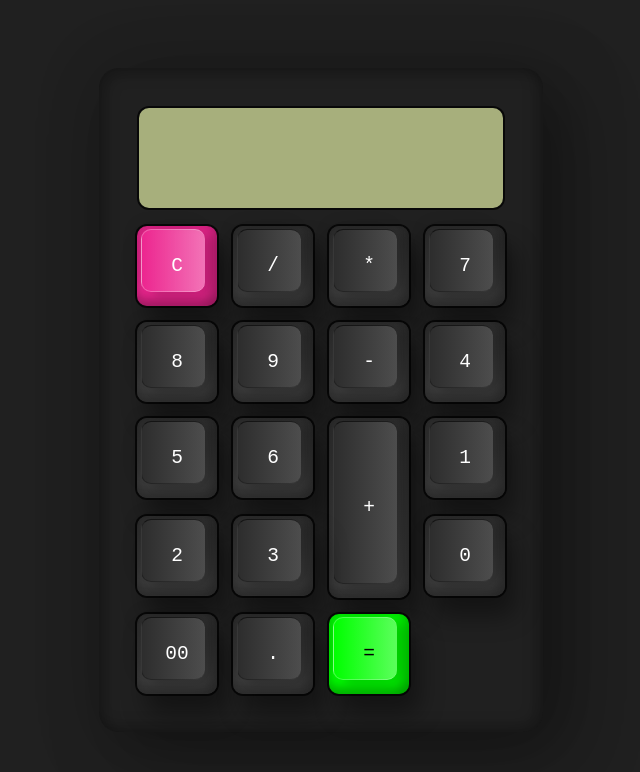
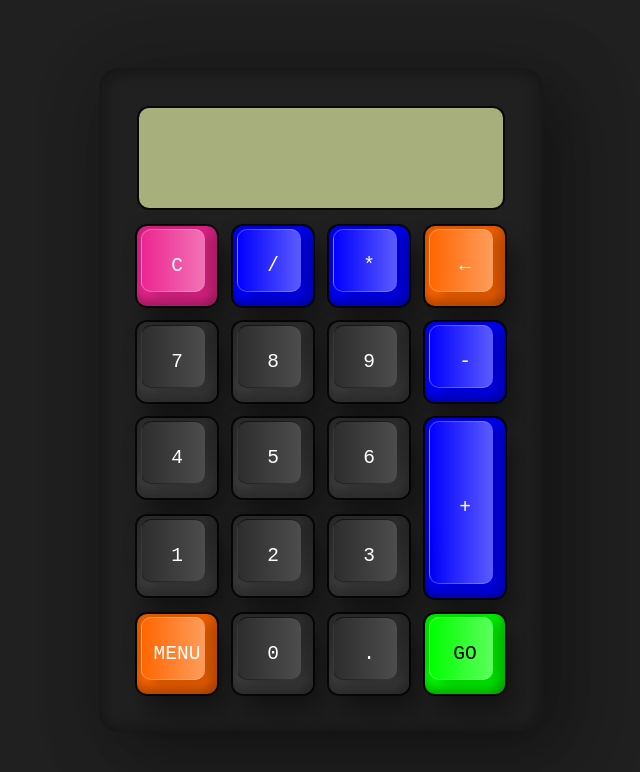
Before and after one commit to kenkszii/DizzyCalc, a React (Create React App) app: page / in a window 1280 px wide. Shown: the top 772 px of the page, without its empty margins (319-959 px from the left). Built offline with nearby package versions, Linux system fonts and the light colour scheme.

Commit message:
Removed unused class names and rename some element lable

```diff
--- a/src/components/account/pages/Dashboard.jsx
+++ b/src/components/account/pages/Dashboard.jsx
@@ -62,7 +62,7 @@ function Dashboard() {
         />
 
         <span
-          className="num clear"
+          className="clear"
           onClick={clear}
         >
           <i>
@@ -71,7 +71,7 @@ function Dashboard() {
         </span>
 
         <span
-          className="num"
+          className="operator"
           onClick={
             function () {
               handleClick("/");
@@ -84,7 +84,7 @@ function Dashboard() {
         </span>
 
         <span
-          className="num"
+          className="operator"
           onClick={
             function () {
               handleClick("*");
@@ -97,7 +97,15 @@ function Dashboard() {
         </span>
 
         <span
-          className="num"
+          className="action"
+          onClick={clear}
+        >
+          <i>
+            ←
+          </i>
+        </span>
+
+        <span
           onClick={
             function () {
               handleClick("7");
@@ -110,7 +118,6 @@ function Dashboard() {
         </span>
 
         <span
-          className="num"
           onClick={
             function () {
               handleClick("8");
@@ -123,7 +130,6 @@ function Dashboard() {
         </span>
 
         <span
-          className="num"
           onClick={
             function () {
               handleClick("9");
@@ -136,7 +142,7 @@ function Dashboard() {
         </span>
 
         <span
-          className="num"
+          className="operator"
           onClick={
             function () {
               handleClick("-");
@@ -149,7 +155,6 @@ function Dashboard() {
         </span>
 
         <span
-          className="num"
           onClick={
             function () {
               handleClick("4");
@@ -162,7 +167,6 @@ function Dashboard() {
         </span>
 
         <span
-          className="num"
           onClick={
             function () {
               handleClick("5");
@@ -175,7 +179,6 @@ function Dashboard() {
         </span>
 
         <span
-          className="num"
           onClick={
             function () {
               handleClick("6");
@@ -188,7 +191,7 @@ function Dashboard() {
         </span>
 
         <span
-          className="num plus"
+          className="plus operator"
           onClick={
             function () {
               handleClick("+");
@@ -201,7 +204,6 @@ function Dashboard() {
         </span>
 
         <span
-          className="num"
           onClick={
             function () {
               handleClick("1");
@@ -214,7 +216,6 @@ function Dashboard() {
         </span>
 
         <span
-          className="num"
           onClick={
             function () {
               handleClick("2");
@@ -227,7 +228,6 @@ function Dashboard() {
         </span>
 
         <span
-          className="num"
           onClick={
             function () {
               handleClick("3");
@@ -240,7 +240,19 @@ function Dashboard() {
         </span>
 
         <span
-          className="num"
+          className="action"
+          onClick={
+            function () {
+              handleClick("");
+            }
+          }
+        >
+          <i>
+            Menu
+          </i>
+        </span>
+
+        <span
           onClick={
             function () {
               handleClick("0");
@@ -253,20 +265,6 @@ function Dashboard() {
         </span>
 
         <span
-          className="num"
-          onClick={
-            function () {
-              handleClick("00");
-            }
-          }
-        >
-          <i>
-            00
-          </i>
-        </span>
-
-        <span
-          className="num"
           onClick={
             function () {
               handleClick(".");
@@ -279,11 +277,11 @@ function Dashboard() {
         </span>
 
         <span
-          className="num equal"
+          className="equal"
           onClick={calculate}
         >
           <i>
-            =
+            GO
           </i>
         </span>
       </form>
```
